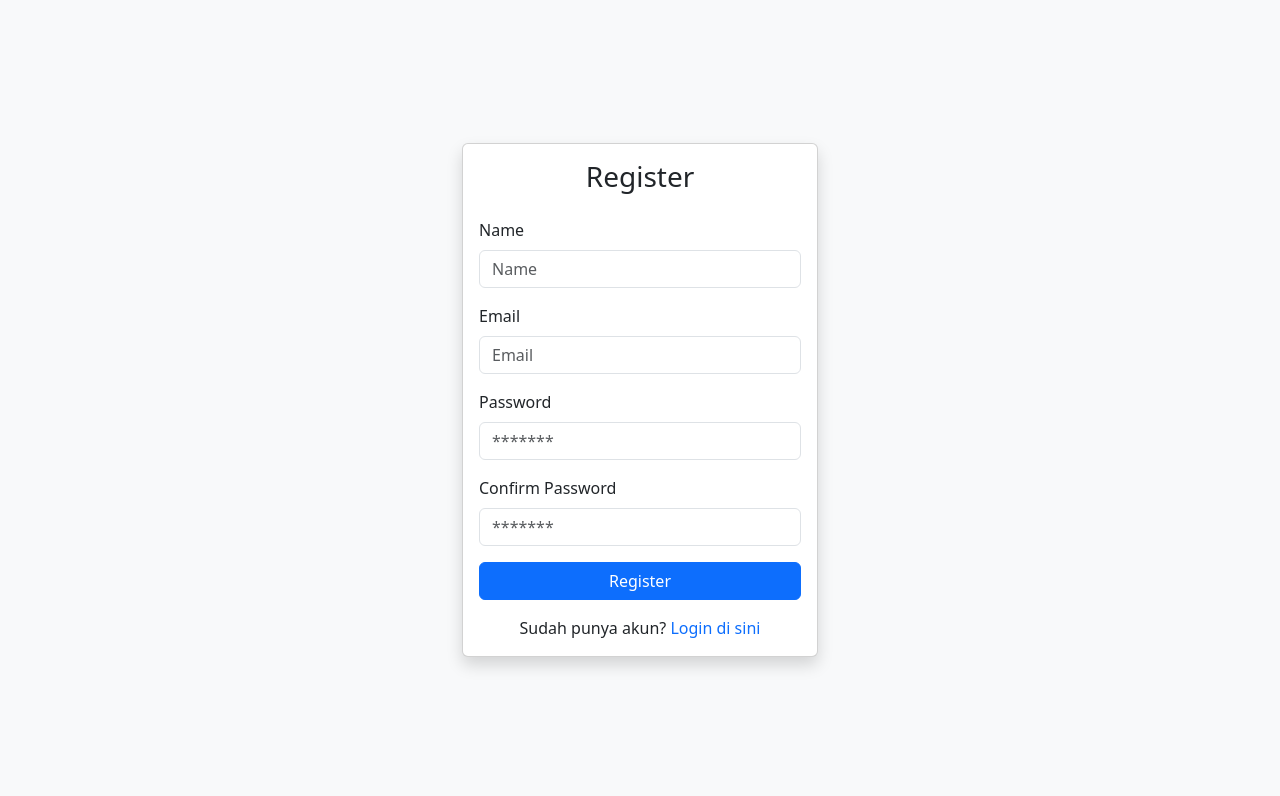
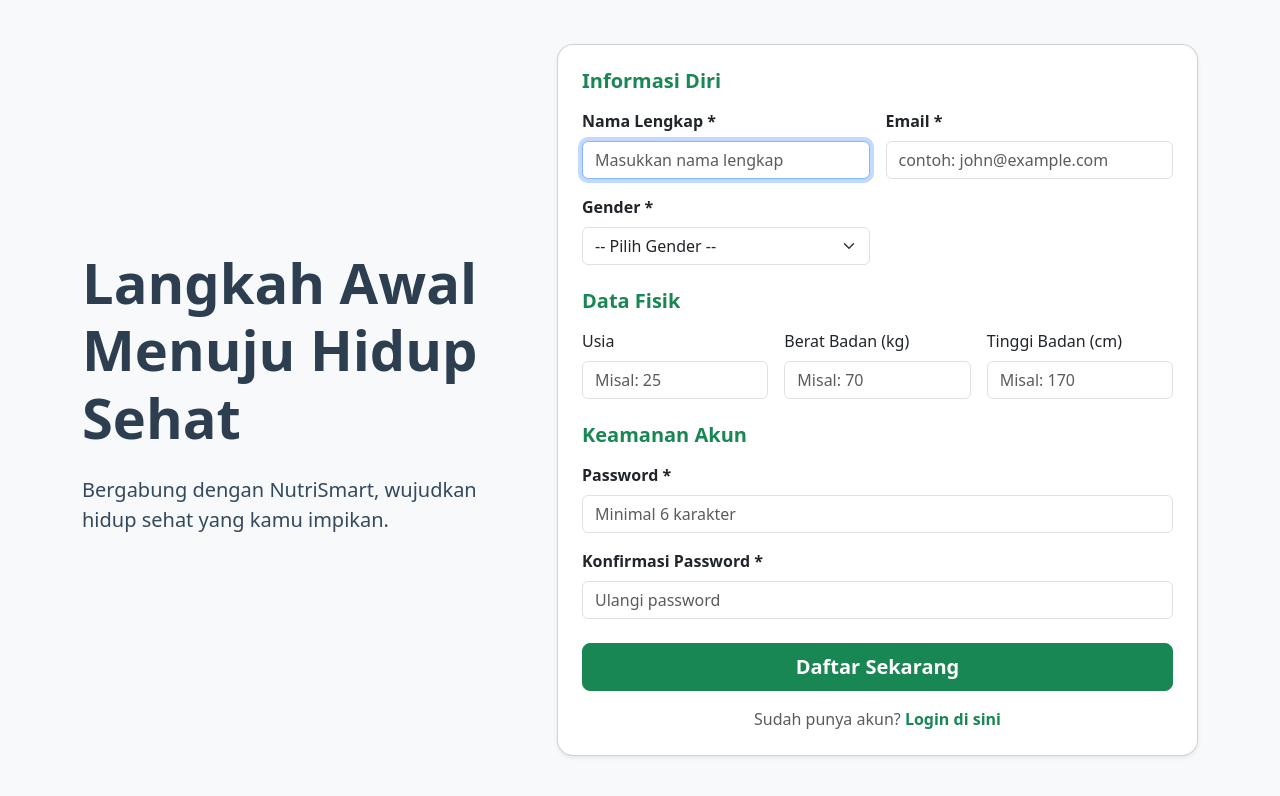
Before and after one commit to abianfikri/NutriSmart, a React (Create React App) app in the folder frontend/: page /register in a window 1280 px wide. Shown: the top 796 px of the page. Built offline with nearby package versions, Linux system fonts and the light colour scheme; no server answers.

Commit message:
done => refactor register view

```diff
--- a/frontend/src/components/Register.js
+++ b/frontend/src/components/Register.js
@@ -3,22 +3,32 @@ import axios from 'axios'
 import { useNavigate, Link } from 'react-router-dom'
 
 const Register = () => {
-    const [name, setName] = useState('')
-    const [email, setEmail] = useState('')
-    const [password, setPassword] = useState('')
-    const [confirmPassword, setConfirmPassword] = useState('')
+    const [formData, setFormData] = useState({
+        name: '',
+        email: '',
+        password: '',
+        confirmPassword: '',
+        gender: '',
+        age: '',
+        weight: '',
+        height: '',
+    })
 
     const navigate = useNavigate()
 
+    const handleChange = (e) => {
+        const { id, value } = e.target
+        setFormData(prev => ({ ...prev, [id]: value }))
+    }
+
     const handleRegister = async (e) => {
         e.preventDefault()
-
         try {
             await axios.post('http://localhost:5000/api/auth/register', {
-                name,
-                email,
-                password,
-                confirmPassword
+                ...formData,
+                age: parseInt(formData.age),
+                weight: parseInt(formData.weight),
+                height: parseInt(formData.height),
             })
 
             window.Swal.fire({
@@ -26,15 +36,13 @@ const Register = () => {
                 title: 'Berhasil',
                 text: 'Akun berhasil dibuat, silakan login',
                 confirmButtonText: 'OK',
-                confirmButtonColor: '#3085d6',
-            }).then(() => {
-                navigate('/')
-            })
+                confirmButtonColor: '#27ae60',
+            }).then(() => navigate('/'))
         } catch (error) {
             window.Swal.fire({
                 icon: 'error',
                 title: 'Gagal registrasi',
-                text: error.response?.data?.message || 'Terjadi kesalahan saat registrasi.'
+                text: error.response?.data?.message || 'Terjadi kesalahan saat registrasi.',
             })
         }
     }
@@ -43,85 +51,149 @@ const Register = () => {
         <div className="min-vh-100 d-flex align-items-center bg-light">
             <div className="container">
                 <div className="row justify-content-center">
-                    <div className="col-md-6 col-lg-4">
-                        <div className="card shadow">
-                            <div className="card-body">
-                                <h3 className="card-title text-center mb-4">Register</h3>
-                                <form onSubmit={handleRegister}>
-                                    {/* Name */}
-                                    <div className="mb-3">
-                                        <label htmlFor="name" className="form-label">Name</label>
+                    {/* Kolom kiri - teks */}
+                    <div className="col-lg-5 d-flex flex-column justify-content-center pe-5">
+                        <h1 className="display-4 fw-bold" style={{ color: '#2c3e50' }}>
+                            Langkah Awal Menuju Hidup Sehat
+                        </h1>
+                        <p className="lead mt-3" style={{ color: '#34495e' }}>
+                            Bergabung dengan <strong>NutriSmart</strong>, wujudkan hidup sehat yang kamu impikan.
+                        </p>
+                    </div>
+
+                    {/* Form Section */}
+                    <div className="col-lg-7">
+                        <div className="card p-4 shadow-sm rounded-4 bg-white">
+                            <form onSubmit={handleRegister} noValidate>
+                                <h5 className="fw-bold text-success mb-3">Informasi Diri</h5>
+                                <div className="row g-3 mb-4">
+                                    <div className="col-md-6">
+                                        <label htmlFor="name" className="form-label fw-semibold">Nama Lengkap *</label>
                                         <input
                                             type="text"
+                                            id="name"
                                             className="form-control"
-                                            id="name"
-                                            placeholder="Name"
-                                            value={name}
-                                            onChange={(e) => setName(e.target.value)}
+                                            placeholder="Masukkan nama lengkap"
+                                            value={formData.name}
+                                            onChange={handleChange}
+                                            required
+                                            autoFocus
+                                        />
+                                    </div>
+                                    <div className="col-md-6">
+                                        <label htmlFor="email" className="form-label fw-semibold">Email *</label>
+                                        <input
+                                            type="email"
+                                            id="email"
+                                            className="form-control"
+                                            placeholder="contoh: john@example.com"
+                                            value={formData.email}
+                                            onChange={handleChange}
                                             required
                                         />
                                     </div>
+                                    <div className="col-md-6">
+                                        <label htmlFor="gender" className="form-label fw-semibold">Gender *</label>
+                                        <select
+                                            id="gender"
+                                            className="form-select"
+                                            value={formData.gender}
+                                            onChange={handleChange}
+                                            required
+                                        >
+                                            <option value="">-- Pilih Gender --</option>
+                                            <option value="L">Laki-laki</option>
+                                            <option value="P">Perempuan</option>
+                                        </select>
+                                    </div>
+                                </div>
 
-                                    {/* Email */}
-                                    <div className="mb-3">
-                                        <label htmlFor="email" className="form-label">Email</label>
+                                <h5 className="fw-bold text-success mb-3">Data Fisik</h5>
+                                <div className="row g-3 mb-4">
+                                    <div className="col-md-4">
+                                        <label htmlFor="age" className="form-label">Usia</label>
                                         <input
-                                            type="email"
+                                            type="number"
+                                            id="age"
                                             className="form-control"
-                                            id="email"
-                                            placeholder="Email"
-                                            value={email}
-                                            onChange={(e) => setEmail(e.target.value)}
-                                            required
+                                            placeholder="Misal: 25"
+                                            min={0}
+                                            value={formData.age}
+                                            onChange={handleChange}
                                         />
                                     </div>
-
-                                    {/* Password */}
-                                    <div className="mb-3">
-                                        <label htmlFor="password" className="form-label">Password</label>
+                                    <div className="col-md-4">
+                                        <label htmlFor="weight" className="form-label">Berat Badan (kg)</label>
                                         <input
-                                            type="password"
+                                            type="number"
+                                            id="weight"
                                             className="form-control"
-                                            id="password"
-                                            placeholder="*******"
-                                            value={password}
-                                            onChange={(e) => setPassword(e.target.value)}
-                                            required
+                                            placeholder="Misal: 70"
+                                            min={0}
+                                            value={formData.weight}
+                                            onChange={handleChange}
                                         />
                                     </div>
-
-                                    {/* Confirm Password */}
-                                    <div className="mb-3">
-                                        <label htmlFor="confirmPassword" className="form-label">Confirm Password</label>
+                                    <div className="col-md-4">
+                                        <label htmlFor="height" className="form-label">Tinggi Badan (cm)</label>
                                         <input
-                                            type="password"
+                                            type="number"
+                                            id="height"
                                             className="form-control"
-                                            id="confirmPassword"
-                                            placeholder="*******"
-                                            value={confirmPassword}
-                                            onChange={(e) => setConfirmPassword(e.target.value)}
-                                            required
+                                            placeholder="Misal: 170"
+                                            min={0}
+                                            value={formData.height}
+                                            onChange={handleChange}
                                         />
                                     </div>
+                                </div>
 
-                                    {/* Submit Button */}
-                                    <div className="d-grid mb-3">
-                                        <button type="submit" className="btn btn-primary">Register</button>
-                                    </div>
+                                <h5 className="fw-bold text-success mb-3">Keamanan Akun</h5>
+                                <div className="mb-3">
+                                    <label htmlFor="password" className="form-label fw-semibold">Password *</label>
+                                    <input
+                                        type="password"
+                                        id="password"
+                                        className="form-control"
+                                        placeholder="Minimal 6 karakter"
+                                        value={formData.password}
+                                        onChange={handleChange}
+                                        required
+                                        minLength={6}
+                                    />
+                                </div>
+                                <div className="mb-4">
+                                    <label htmlFor="confirmPassword" className="form-label fw-semibold">Konfirmasi Password *</label>
+                                    <input
+                                        type="password"
+                                        id="confirmPassword"
+                                        className="form-control"
+                                        placeholder="Ulangi password"
+                                        value={formData.confirmPassword}
+                                        onChange={handleChange}
+                                        required
+                                        minLength={6}
+                                    />
+                                </div>
 
-                                    {/* Link ke Login */}
-                                    <div className="text-center">
-                                        <p className="mb-0">
-                                            Sudah punya akun? <Link to="/" className="text-decoration-none text-primary">Login di sini</Link>
-                                        </p>
-                                    </div>
-                                </form>
-                            </div>
+                                <div className="d-grid mb-3">
+                                    <button type="submit" className="btn btn-success btn-lg fw-bold">
+                                        Daftar Sekarang
+                                    </button>
+                                </div>
+
+                                <p className="text-center text-muted mb-0">
+                                    Sudah punya akun?{' '}
+                                    <Link to="/" className="text-decoration-none fw-semibold text-success">
+                                        Login di sini
+                                    </Link>
+                                </p>
+                            </form>
                         </div>
                     </div>
                 </div>
-            </div>
-        </div>
+            </div >
+        </div >
     )
 }
 
```
